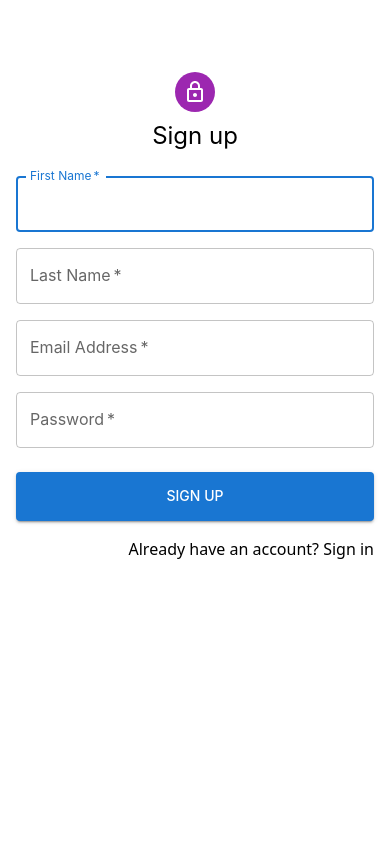
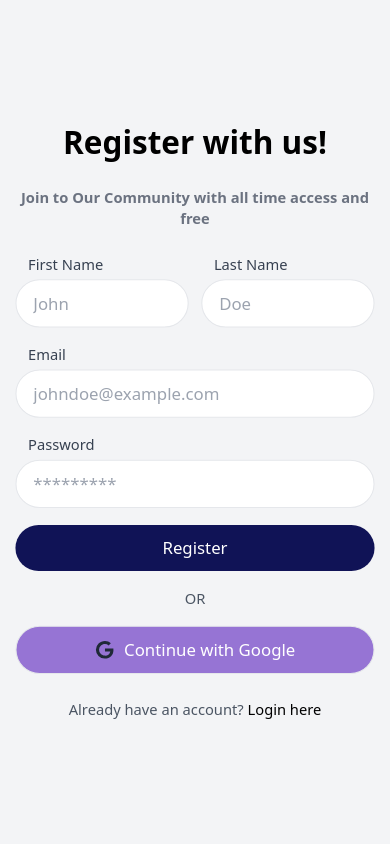
Before and after one commit to aslezar/BlogMinds, a React (Vite) app in the folder client/: page /signup in a window 390 px wide. Shown: the top 844 px of the page. Built offline with nearby package versions, Linux system fonts and the light colour scheme.

Commit message:
change ui of signup and login and add link in hero

```diff
--- a/client/src/App.tsx
+++ b/client/src/App.tsx
@@ -36,7 +36,7 @@ const Layout = () => {
       <div className="min-h-screen">
         <Outlet />
       </div>
-      <Footer />
+      {/* <Footer /> */}
     </div>
   );
 };
@@ -78,7 +78,7 @@ const router = createBrowserRouter([
         element: <MyBlogs />,
       },
       {
-        path: "addBlog",
+        path: "write",
         element: <AddBlog />,
       },
       {
@@ -109,7 +109,6 @@ function App() {
   const dispatch = useAppDispatch();
   useEffect(() => {
     dispatch(loadUser());
-    toast.success("Welcome to BlogMinds!");
   }, []);
 
   return <RouterProvider router={router} />;
--- a/client/src/Pages/SignInPage.tsx
+++ b/client/src/Pages/SignInPage.tsx
@@ -1,86 +1,131 @@
 import * as React from "react";
-import Avatar from "@mui/material/Avatar";
-import Button from "@mui/material/Button";
-import TextField from "@mui/material/TextField";
-import FormControlLabel from "@mui/material/FormControlLabel";
-import Checkbox from "@mui/material/Checkbox";
-import Grid from "@mui/material/Grid";
-import Box from "@mui/material/Box";
-import LockOutlinedIcon from "@mui/icons-material/LockOutlined";
-import Typography from "@mui/material/Typography";
-import Container from "@mui/material/Container";
-import { Link } from "react-router-dom";
+import img from "../assets/img/Auth/auth.gif";
 import { useAppDispatch } from "../hooks";
 import { login } from "../features/userSlice";
+import { Link } from "react-router-dom";
 
 export default function SignIn() {
 	const dispatch = useAppDispatch();
+
+  const [values, setValues] = React.useState({
+    email: "",
+    password: "",
+  });
+
+  const handleChange = (event: React.ChangeEvent<HTMLInputElement>) => {
+    const { name, value } = event.target;
+    setValues((prevValues) => ({
+      ...prevValues,
+      [name]: value,
+    }));
+  };
+
   const handleSubmit = (event: React.FormEvent<HTMLFormElement>) => {
     event.preventDefault();
     dispatch(
-			login(event.currentTarget.email.value, event.currentTarget.password.value)
+      login(
+        values.email,
+        values.password
+      )
     );
   };
 
 	return (
-		<Container component="main" maxWidth="xs">
-			<Box
-				sx={{
-					marginTop: 8,
-					display: "flex",
-					flexDirection: "column",
-					alignItems: "center",
-				}}
+    <div className="flex h-screen">
+      <div className="hidden lg:flex items-center justify-center flex-1 bg-white text-black">
+        <img src={img} alt="" className="hidden lg:block w-3/5 aspect-square" />
+      </div>
+
+      <div className="w-full bg-gray-100 lg:w-1/2 flex items-center justify-center">
+        <div className="max-w-md w-full p-6 scale-105">
+          <h1 className="text-3xl font-semibold mb-6 text-black text-center">
+            Welcome Back!
+          </h1>
+          <h1 className="text-sm font-semibold mb-6 text-gray-500 text-center">
+            We missed you at Creativerse
+          </h1>
+          <form onSubmit={handleSubmit} className="space-y-4 ">
+            <div className=" gap-3 mt-4">
+
+              <label
+                htmlFor="email"
+                className="ml-3 block text-sm font-medium text-gray-700"
               >
-				<Avatar sx={{ m: 1, bgcolor: "secondary.main" }}>
-					<LockOutlinedIcon />
-				</Avatar>
-				<Typography component="h1" variant="h5">
-					Sign in
-				</Typography>
-				<Box component="form" onSubmit={handleSubmit} noValidate sx={{ mt: 1 }}>
-					<TextField
-						margin="normal"
-						required
-						fullWidth
+                Email
+              </label>
+              <input
+                type="text"
                 id="email"
-						label="Email Address"
                 name="email"
-						autoComplete="email"
-						autoFocus
+                value={values.email}
+                onChange={handleChange}
+                placeholder="johndoe@example.com"
+                className="mt-1 p-2.5 px-4 w-full border rounded-3xl focus:border-gray-200 focus:outline-none focus:ring-2 focus:ring-offset-2 focus:ring-gray-300 transition-colors duration-300"
               />
-					<TextField
-						margin="normal"
-						required
-						fullWidth
-						name="password"
-						label="Password"
+            </div>
+            <div>
+              <label
+                htmlFor="password"
+                className="ml-3 block text-sm font-medium text-gray-700"
+              >
+                Password
+              </label>
+              <input
                 type="password"
                 id="password"
-						autoComplete="current-password"
+                name="password"
+                value={values.password}
+                onChange={handleChange}
+                placeholder="*********"
+                className="mt-1 p-2.5 px-4 w-full border rounded-3xl focus:border-gray-200 focus:outline-none focus:ring-2 focus:ring-offset-2 focus:ring-gray-300 transition-colors duration-300"
               />
-					<FormControlLabel
-						control={<Checkbox value="remember" color="primary" />}
-						label="Remember me"
+            </div>
+            <div>
+              <button
+                type="submit"
+                className="w-full bg-dark text-white p-2.5 px-4 font-medium rounded-3xl hover:bg-highlight  focus:bg-black focus:outline-none focus:ring-2 focus:ring-offset-2 focus:ring-gray-900 transition-colors duration-300"
+              >
+                Login
+              </button>
+            </div>
+          </form>
+          <div className="mt-4 text-sm text-gray-600 text-center">
+            <p>OR</p>
+          </div>
+
+          <div className="mt-4 flex flex-col lg:flex-row items-center justify-between">
+            <div className="w-full  mb-2 lg:mb-0">
+              <button
+                type="button"
+                className="w-full flex justify-center items-center gap-2 bg-highlight  text-white p-2.5 px-4 rounded-3xl hover:bg-dark border border-gray-200 focus:outline-none focus:ring-2 focus:ring-offset-2 focus:ring-gray-200 transition-colors duration-300 text-base font-medium"
+              >
+                <svg
+                  className="w-5 h-5 text-gray-800 dark:text-white"
+                  aria-hidden="true"
+                  xmlns="http://www.w3.org/2000/svg"
+                  fill="currentColor"
+                  viewBox="0 0 24 24"
+                >
+                  <path
+                    fill-rule="evenodd"
+                    d="M12 22a10 10 0 0 1-7.1-3A9.9 9.9 0 0 1 5 4.8C7 3 9.5 2 12.2 2h.2c2.4 0 4.8 1 6.6 2.6l-2.5 2.3a6.2 6.2 0 0 0-4.2-1.6c-1.8 0-3.5.7-4.8 2a6.6 6.6 0 0 0-.1 9.3c1.2 1.3 2.9 2 4.7 2h.1a6 6 0 0 0 4-1.1c1-.9 1.8-2 2.1-3.4v-.2h-6v-3.4h9.6l.1 1.9c-.1 5.7-4 9.6-9.7 9.6H12Z"
+                    clip-rule="evenodd"
                   />
-					<Button
-						type="submit"
-						fullWidth
-						variant="contained"
-						sx={{ mt: 3, mb: 2 }}
-					>
-						Sign In
-					</Button>
-					<Grid container>
-						<Grid item xs>
-							<Link to="/forgotpassword">Forgot password?</Link>
-						</Grid>
-						<Grid item>
-							<Link to="/signup">{"Don't have an account? Sign Up"}</Link>
-						</Grid>
-					</Grid>
-				</Box>
-			</Box>
-		</Container>
+                </svg>
+                Continue with Google
+              </button>
+            </div>
+          </div>
+          <div className="mt-4 text-sm text-gray-600 text-center">
+            <Link to="/signup" className="hover:underline cursor-pointer">
+              Don't have an account?
+              <span className="text-black hover:underline">
+                Login here
+              </span>
+            </Link>
+          </div>
+        </div>
+      </div>
+    </div>
   );
 }
--- a/client/src/Pages/SignUpPage.tsx
+++ b/client/src/Pages/SignUpPage.tsx
@@ -1,106 +1,169 @@
 import * as React from "react";
-import Avatar from "@mui/material/Avatar";
-import Button from "@mui/material/Button";
-import TextField from "@mui/material/TextField";
-import Grid from "@mui/material/Grid";
-import Box from "@mui/material/Box";
-import LockOutlinedIcon from "@mui/icons-material/LockOutlined";
-import Typography from "@mui/material/Typography";
-import Container from "@mui/material/Container";
 import { Link } from "react-router-dom";
 import { useAppDispatch } from "../hooks";
 import { register } from "../features/userSlice";
+import img from "../assets/img/Auth/auth.gif";
 
 export default function SignUp() {
   const dispatch = useAppDispatch();
+
+  const [values, setValues] = React.useState({
+    firstName: "",
+    lastName: "",
+    email: "",
+    password: "",
+  });
+
+  const handleChange = (event: React.ChangeEvent<HTMLInputElement>) => {
+    const { name, value } = event.target;
+    setValues((prevValues) => ({
+      ...prevValues,
+      [name]: value,
+    }));
+  };
+
   const handleSubmit = (event: React.FormEvent<HTMLFormElement>) => {
     event.preventDefault();
     dispatch(
       register(
-				event.currentTarget.firstName.value +
-					event.currentTarget.lastName.value,
-				event.currentTarget.email.value,
-				event.currentTarget.password.value
+        values.firstName + values.lastName,
+        values.email,
+        values.password
       )
     );
   };
 
   return (
-		<Container component="main" maxWidth="xs">
-			<Box
-				sx={{
-					marginTop: 8,
-					display: "flex",
-					flexDirection: "column",
-					alignItems: "center",
-				}}
+    <div className="flex h-screen">
+      <div className="hidden lg:flex items-center justify-center flex-1 bg-white text-black">
+        <img src={img} alt="" className="hidden lg:block w-3/5 aspect-square" />
+      </div>
+
+      <div className="w-full bg-gray-100 lg:w-1/2 flex items-center justify-center">
+        <div className="max-w-md w-full p-6 scale-105">
+          <h1 className="text-3xl font-semibold mb-6 text-black text-center">
+            Register with us!
+          </h1>
+          <h1 className="text-sm font-semibold mb-6 text-gray-500 text-center">
+            Join to Our Community with all time access and free{" "}
+          </h1>
+          <form onSubmit={handleSubmit} className="space-y-4 ">
+            <div className="grid grid-cols-2 gap-3 mt-4">
+              <div>
+                <label
+                  htmlFor="firstName"
+                  className="ml-3 block text-sm font-medium text-gray-700"
                 >
-				<Avatar sx={{ m: 1, bgcolor: "secondary.main" }}>
-					<LockOutlinedIcon />
-				</Avatar>
-				<Typography component="h1" variant="h5">
-					Sign up
-				</Typography>
-				<Box component="form" noValidate onSubmit={handleSubmit} sx={{ mt: 3 }}>
-					<Grid container spacing={2}>
-						<Grid item xs={12} sm={6}>
-							<TextField
-								autoComplete="given-name"
+                  First Name
+                </label>
+                <input
+                  type="text"
+                  id="firstName"
                   name="firstName"
-								required
-								fullWidth
-								id="firstName"
-								label="First Name"
-								autoFocus
+                  placeholder="John"
+                  value={values.firstName}
+                  onChange={handleChange}
+                  className="mt-1 p-2.5 px-4 w-full border rounded-3xl focus:border-gray-200 focus:outline-none focus:ring-2 focus:ring-offset-2 focus:ring-gray-300 transition-colors duration-300"
                 />
-						</Grid>
-						<Grid item xs={12} sm={6}>
-							<TextField
-								required
-								fullWidth
+              </div>
+              <div>
+                <label
+                  htmlFor="lastName"
+                  className="ml-3 block text-sm font-medium text-gray-700"
+                >
+                  Last Name
+                </label>
+                <input
+                  type="text"
                   id="lastName"
-								label="Last Name"
                   name="lastName"
-								autoComplete="family-name"
+                  value={values.lastName}
+                  onChange={handleChange}
+                  placeholder="Doe"
+                  className="mt-1 p-2.5 px-4 w-full border rounded-3xl focus:border-gray-200 focus:outline-none focus:ring-2 focus:ring-offset-2 focus:ring-gray-300 transition-colors duration-300"
                 />
-						</Grid>
-						<Grid item xs={12}>
-							<TextField
-								required
-								fullWidth
+              </div>
+            </div>
+            <div>
+              <label
+                htmlFor="email"
+                className="ml-3 block text-sm font-medium text-gray-700"
+              >
+                Email
+              </label>
+              <input
+                type="text"
                 id="email"
-								label="Email Address"
                 name="email"
-								autoComplete="email"
+                value={values.email}
+                onChange={handleChange}
+                placeholder="johndoe@example.com"
+                className="mt-1 p-2.5 px-4 w-full border rounded-3xl focus:border-gray-200 focus:outline-none focus:ring-2 focus:ring-offset-2 focus:ring-gray-300 transition-colors duration-300"
               />
-						</Grid>
-						<Grid item xs={12}>
-							<TextField
-								required
-								fullWidth
-								name="password"
-								label="Password"
+            </div>
+            <div>
+              <label
+                htmlFor="password"
+                className="ml-3 block text-sm font-medium text-gray-700"
+              >
+                Password
+              </label>
+              <input
                 type="password"
                 id="password"
-								autoComplete="new-password"
+                name="password"
+                value={values.password}
+                onChange={handleChange}
+                placeholder="*********"
+                className="mt-1 p-2.5 px-4 w-full border rounded-3xl focus:border-gray-200 focus:outline-none focus:ring-2 focus:ring-offset-2 focus:ring-gray-300 transition-colors duration-300"
               />
-						</Grid>
-					</Grid>
-					<Button
+            </div>
+            <div>
+              <button
                 type="submit"
-						fullWidth
-						variant="contained"
-						sx={{ mt: 3, mb: 2 }}
+                className="w-full bg-dark text-white p-2.5 px-4 font-medium rounded-3xl hover:bg-highlight  focus:bg-black focus:outline-none focus:ring-2 focus:ring-offset-2 focus:ring-gray-900 transition-colors duration-300"
               >
-						Sign Up
-					</Button>
-					<Grid container justifyContent="flex-end">
-						<Grid item>
-							<Link to="/signin">Already have an account? Sign in</Link>
-						</Grid>
-					</Grid>
-				</Box>
-			</Box>
-		</Container>
+                Register
+              </button>
+            </div>
+          </form>
+          <div className="mt-4 text-sm text-gray-600 text-center">
+            <p>OR</p>
+          </div>
+
+          <div className="mt-4 flex flex-col lg:flex-row items-center justify-between">
+            <div className="w-full  mb-2 lg:mb-0">
+              <button
+                type="button"
+                className="w-full flex justify-center items-center gap-2 bg-highlight  text-white p-2.5 px-4 rounded-3xl hover:bg-dark border border-gray-200 focus:outline-none focus:ring-2 focus:ring-offset-2 focus:ring-gray-200 transition-colors duration-300 text-base font-medium"
+              >
+                <svg
+                  className="w-5 h-5 text-gray-800 dark:text-white"
+                  aria-hidden="true"
+                  xmlns="http://www.w3.org/2000/svg"
+                  fill="currentColor"
+                  viewBox="0 0 24 24"
+                >
+                  <path
+                    fill-rule="evenodd"
+                    d="M12 22a10 10 0 0 1-7.1-3A9.9 9.9 0 0 1 5 4.8C7 3 9.5 2 12.2 2h.2c2.4 0 4.8 1 6.6 2.6l-2.5 2.3a6.2 6.2 0 0 0-4.2-1.6c-1.8 0-3.5.7-4.8 2a6.6 6.6 0 0 0-.1 9.3c1.2 1.3 2.9 2 4.7 2h.1a6 6 0 0 0 4-1.1c1-.9 1.8-2 2.1-3.4v-.2h-6v-3.4h9.6l.1 1.9c-.1 5.7-4 9.6-9.7 9.6H12Z"
+                    clip-rule="evenodd"
+                  />
+                </svg>
+                Continue with Google
+              </button>
+            </div>
+          </div>
+          <div className="mt-4 text-sm text-gray-600 text-center">
+            <Link to="/signin" className="hover:underline">
+              Already have an account?{" "}
+              <span className="text-black hover:underline">
+                Login here
+              </span>
+            </Link>
+          </div>
+        </div>
+      </div>
+    </div>
   );
 }
```
Also changed, not shown: client/src/components/Hero.tsx (+4 -3 lines), client/src/assets/img/Auth/signup.svg (added), 1 other file (tests, documents, lock files or other folders). Lines whose indentation alone changed are shown as unchanged.
